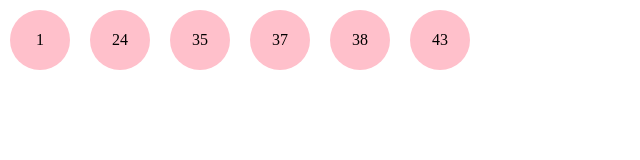
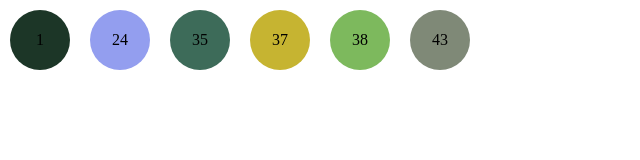
Before and after one commit to rkdcodus/code-lion, a plain HTML site: page 일단 만드는 자바스크립트/index.html in a window 1280 px wide. Shown: the whole page, without its empty margins (0-640 px from the left). Drawn offline with Linux system fonts and the light colour scheme.

Commit message:
색상 랜덤 선택으로 변경

```diff
--- a/일단 만드는 자바스크립트/app.js
+++ b/일단 만드는 자바스크립트/app.js
@@ -1,5 +1,6 @@
 const lotto = [];
 const lottoArea = document.querySelector(".lottoArea");
+
 
 while(lotto.length < 6 ){
     const num = parseInt(Math.random() * 45 + 1);
@@ -10,6 +11,13 @@ while(lotto.length < 6 ){
 
 lotto.sort((a,b) => a-b);
 
+
 for(var i=0;i<lotto.length;i++){
-    lottoArea.innerHTML += `<div class="lotto">${lotto[i]}</div>`;
+    lottoArea.innerHTML += `<div class="lotto lotto${i}">${lotto[i]}</div>`;
 }
+
+for(var i=0; i<lotto.length; i++){
+    const colorCode  = "#" + Math.round(Math.random() * 0xffffff).toString(16)
+    // 출처: https://tranquilotter.tistory.com/5 [평온한수달의 평온한이야기:티스토리] 랜덤 색상
+     document.querySelector(`.lotto${i}`).style.backgroundColor = colorCode;
+}
--- a/일단 만드는 자바스크립트/style.css
+++ b/일단 만드는 자바스크립트/style.css
@@ -8,7 +8,6 @@
     width: 60px;
     height: 60px;
     margin: 10px;
-    background-color: pink;
     text-align: center;
     line-height: 60px;
     border-radius: 50%;
```
